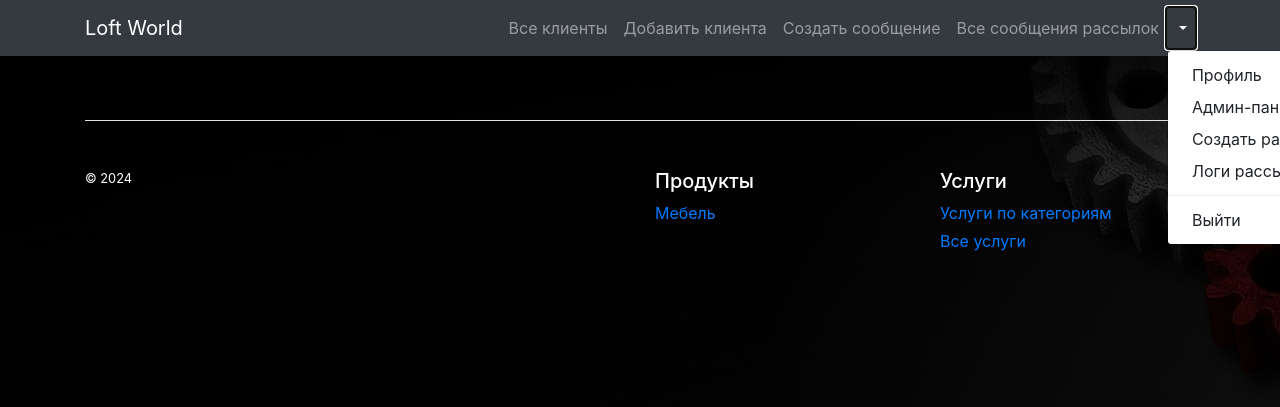
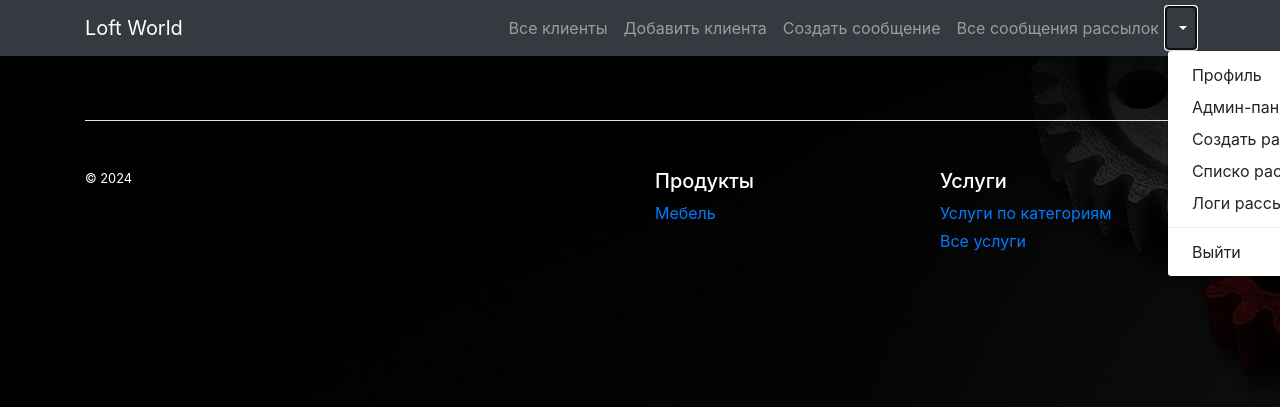
Before and after one commit to Meatdam/Loft_world, a Django app: page /mailing/message_list/ in a window 1280 px wide, after a click that opens the changed part. Shown: the top 407 px of the page. Run offline with Django 5.2, Linux system fonts and the light colour scheme; data that the repository does not hold is empty; some libraries are stand-ins or nearby versions.

Commit message:
Добавить измененный файл inc_admin_menu.html

```diff
--- a/mailing/templates/mailing/includes/inc_admin_menu.html
+++ b/mailing/templates/mailing/includes/inc_admin_menu.html
@@ -36,10 +36,13 @@
                         </li>
                         <li><a class="dropdown-item" href="{% url 'admin:index' %}">Админ-панель</a></li>
                         <li>
-                            <a class="dropdown-item" href="#">Создать рассылку</a>
+                            <a class="dropdown-item" href="{% url 'mailing:settings_create' %}">Создать рассылку</a>
                         </li>
                         <li>
-                            <a class="dropdown-item" href="#">Логи рассылок</a>
+                            <a class="dropdown-item" href="{% url 'mailing:settings_list' %}">Списко рассылок</a>
+                        </li>
+                        <li>
+                            <a class="dropdown-item" href="{% url 'mailing:status_list' %}">Логи рассылок</a>
                         </li>
                         <li>
 
```
